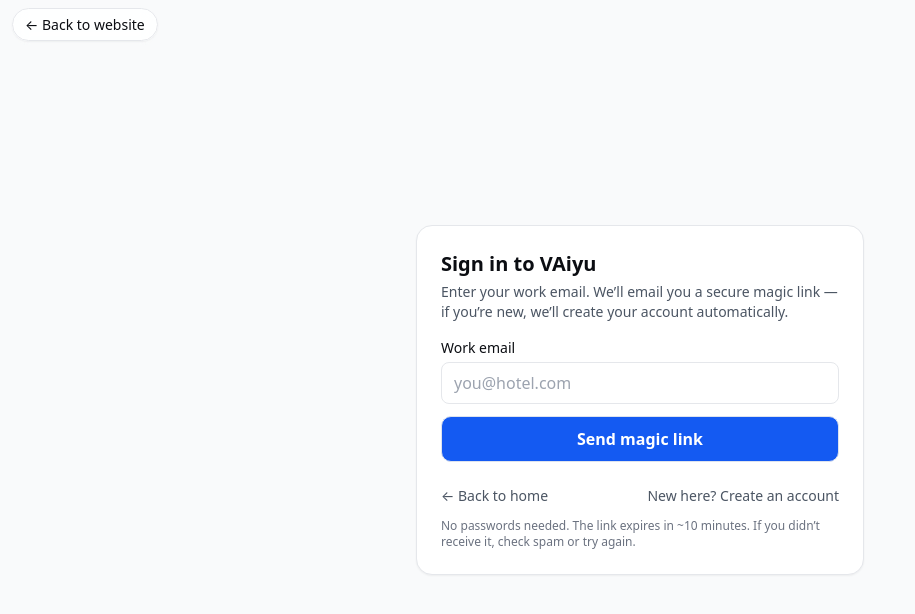
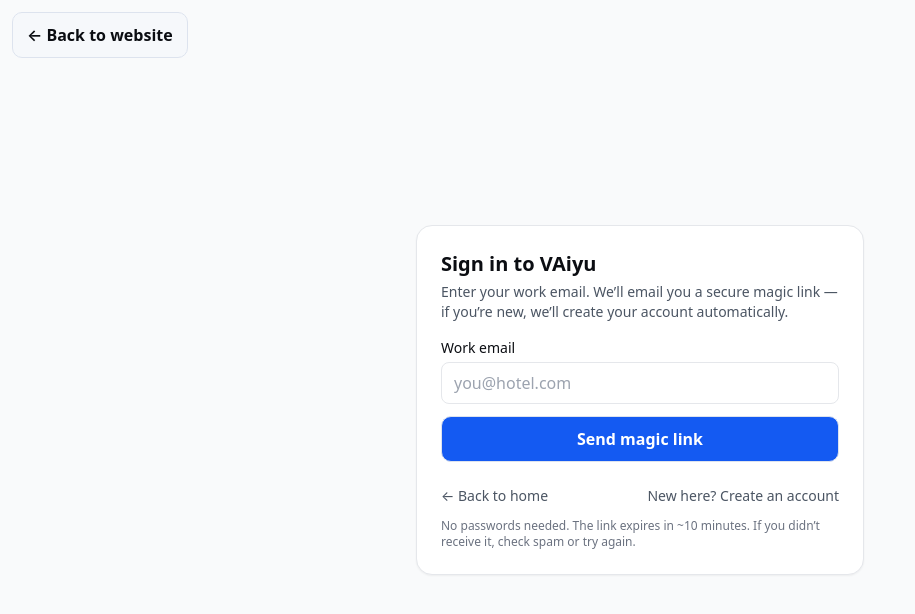
Before and after one commit to KP-1306/vaiyu, a React (Vite) app in the folder web/: page /signin in a window 1280 px wide. Shown: the top 614 px of the page, without its empty margins (0-915 px from the left). Built offline with nearby package versions, Linux system fonts and the light colour scheme; no server answers.

Commit message:
Update BackHome.tsx

```diff
--- a/web/src/components/BackHome.tsx
+++ b/web/src/components/BackHome.tsx
@@ -1,19 +1,33 @@
-import { Link, useLocation } from 'react-router-dom';
+// web/src/components/BackHome.tsx
+import { useEffect, useState } from "react";
+import { useNavigate, useLocation } from "react-router-dom";
+import { supabase } from "../lib/supabase";
 
 export default function BackHome() {
-  const { pathname } = useLocation();
-  // Hide on landing
-  if (pathname === '/' || pathname === '') return null;
+  const [hasSession, setHasSession] = useState(false);
+  const navigate = useNavigate();
+  const loc = useLocation();
+
+  useEffect(() => {
+    let mounted = true;
+    (async () => {
+      const { data } = await supabase.auth.getSession();
+      if (mounted) setHasSession(Boolean(data.session));
+    })();
+    return () => { mounted = false; };
+  }, [loc.pathname]);
+
+  function go() {
+    if (hasSession) {
+      navigate("/welcome");
+    } else {
+      navigate("/");
+    }
+  }
 
   return (
-    <div className="fixed left-3 top-3 z-[60]">
-      <Link
-        to="/"
-        className="rounded-full bg-white/85 backdrop-blur px-3 py-1.5 text-sm border border-gray-200 shadow-sm hover:bg-white"
-        aria-label="Back to website"
-      >
-        ← Back to website
-      </Link>
-    </div>
+    <button onClick={go} className="btn btn-light fixed top-3 left-3 z-40">
+      ← {hasSession ? "Back to app" : "Back to website"}
+    </button>
   );
 }
```
